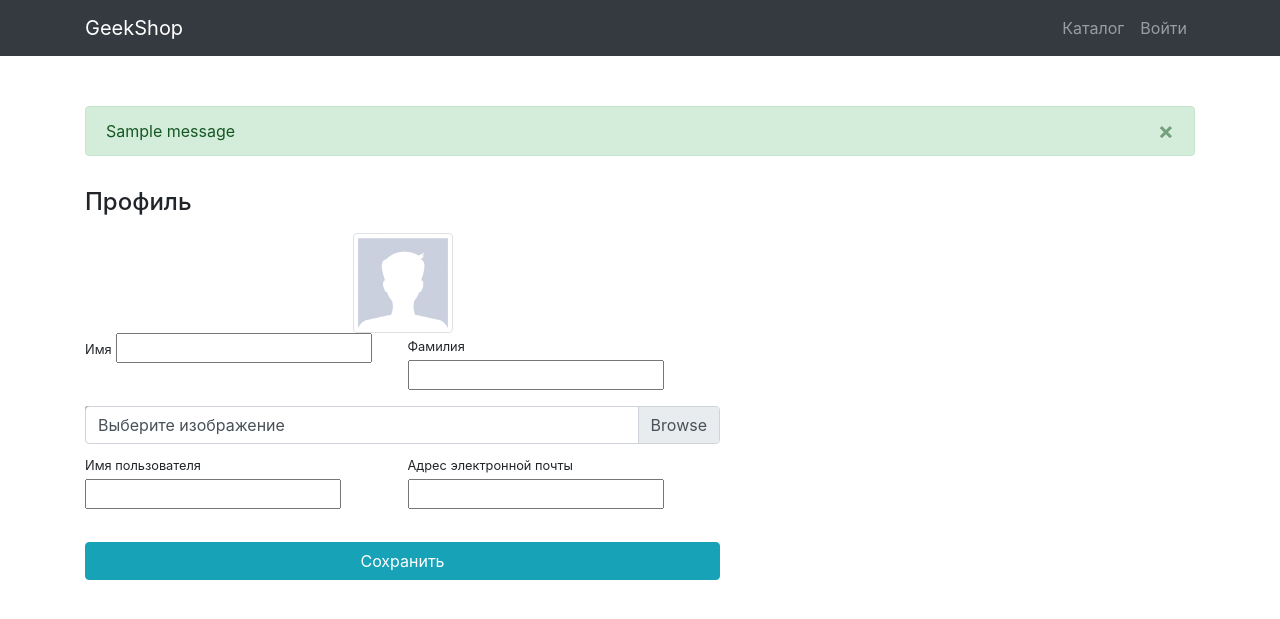
After one commit to NankuF/geekshop, a Django app: template users/templates/users/profile.html in a window 1280 px wide. The commit adds this page. Shown: the top 619 px of the page. Run offline with Django 3.2, Linux system fonts and the light colour scheme; the template is opened without the code that fills it: most values are stand-ins (such as "Sample title", 1, 10 or a date in 2020); one stand-in notice (Sample message) is shown; form fields are guessed from the names that the template uses; some libraries are stand-ins or nearby versions.

Commit message:
added profile

```diff
--- a/products/templates/products/base.html
+++ b/products/templates/products/base.html
@@ -42,7 +42,7 @@
                 </li>
                 {% if user.is_authenticated %}
                     <li class="nav-item">
-                        <a class="nav-link" href="auth/profile.html">{{ user.username }}
+                        <a class="nav-link" href="{% url 'users:profile' %}">{{ user.username }}
                             <i class="fas fa-user-circle"></i>
                         </a>
                     </li>
--- a/products/templates/products/products.html
+++ b/products/templates/products/products.html
@@ -66,7 +66,7 @@
                             <div class="card h-100">
                                 <a href="#">
                                     <img class="card-img-top"
-                                         src="/media/{{ product.image }}"
+                                         src="{{ product.image.url}}"
                                          alt="">
                                 </a>
                                 <div class="card-body">
@@ -74,7 +74,7 @@
                                         <a href="#">{{ product.name }}</a>
                                     </h4>
                                     <h5>{{ product.price }} руб.</h5>
-                                    <p class="card-text">{{ product.description|truncatechars:7 }}</p>
+                                    <p class="card-text">{{ product.description }}</p>
                                     <h1>{{ product.category.name }}</h1>
                                 </div>
                                 <div class="card-footer text-center">
@@ -113,7 +113,7 @@
     <!-- Footer -->
     <footer class="py-5 bg-dark">
         <div class="container">
-            <p class="m-0 text-center text-white">Copyright &copy; GeekShop {% now 'Y' %}</p>
+            <p class="m-0 text-center text-white">Copyright &copy; V.Poltoranin {% now 'Y' %}</p>
         </div>
         <!-- /.container -->
     </footer>
--- /dev/null
+++ b/users/templates/users/profile.html
@@ -0,0 +1,87 @@
+{% extends 'products/base.html' %}
+{% load static %}
+
+{% block css %}
+    {{ block.super }}
+    <link href="{% static 'css/profile.css' %}" rel="stylesheet">
+{% endblock %}
+
+{% block content %}
+    <div class="container">
+                {% if messages or form.errors %}
+            <div class="alert
+         {% if messages %} alert-success {% else %} alert-warning {% endif %} alert-dismissible fade show" role="alert"
+                 style="margin-top: 50px;">
+                {% if messages %}
+                    {% for message in messages %}
+                        {{ message }}
+                    {% endfor %}
+                {% else %}
+                    {{ form.errors.image }}
+{#                    {% for error in form.errors %}#}
+{#                        {{ error }}#}
+{#                    {% endfor %}#}
+                {% endif %}
+                <button type="button" class="close" data-dismiss="alert" aria-label="Close">
+                    <span aria-hidden="true">&times;</span>
+                </button>
+            </div>
+        {% endif %}
+
+        <div class="row">
+            <div class="col-lg-7">
+                <h4 class="mt-3 mb-3">Профиль</h4>
+                <div class="col-lg-12 text-center">
+                    <img width="100" height="100"
+                         src="{% if user.image %} {{ user.image.url }} {% else %} {% static 'vendor/img/users/default_avatar.jpg' %} {% endif %}"
+                         class="img-thumbnail">
+                </div>
+                <form action="{% url 'users:profile' %}" method="post" enctype="multipart/form-data">
+                    {% csrf_token %}
+                    <div class="form-row">
+                        <div class="col-lg-6">
+                            <div class="form-group">
+                                <label class="small mb-1" for="{{ form.first_name.id_for_label }}">Имя</label>
+                                {{ form.first_name }}
+                            </div>
+                        </div>
+                        <div class="col-lg-6">
+                            <div class="form-group">
+                                <label class="small mb-1" for="{{ form.last_name.id_for_label }}">Фамилия</label>
+                                {{ form.last_name }}
+                            </div>
+                        </div>
+                    </div>
+                    <div class="form-row mb-2">
+                        <div class="col-lg-12">
+                            <div class="custom-file">
+                                {{ form.image }}
+                                <label class="custom-file-label" for="{{ form.image.id_for_label }}">Выберите
+                                    изображение</label>
+                            </div>
+                        </div>
+                    </div>
+                    <div class="form-row">
+                        <div class="col-lg-6">
+                            <label class="small mb-1" for="{{ form.username.id_for_label }}">Имя пользователя</label>
+                            {{ form.username }}
+                        </div>
+                        <div class="col-lg-6">
+                            <label class="small mb-1" for="{{ form.email.id_for_label }}">Адрес электронной
+                                почты</label>
+                            {{ form.email }}
+                        </div>
+                    </div>
+                    <div class="form-row">
+                        <div class="col-lg-12" style="margin-top: 33px;">
+                            <input class="btn btn-info btn-block" type="submit" value="Сохранить">
+                        </div>
+                    </div>
+                </form>
+            </div>
+            {#            <div class="col-lg-5">#}
+            {#                {% include 'baskets/baskets.html' %}#}
+        </div>
+    </div>
+    </div>
+{% endblock %}
--- a/users/urls.py
+++ b/users/urls.py
@@ -1,12 +1,13 @@
 from django.urls import path
 
-from users.views import login, register, logout
+from users.views import login, register, profile, logout
 
 app_name = 'users'
 
 urlpatterns = [
     path('login/', login, name='login'),
     path('register/', register, name='register'),
+    path('profile/', profile, name='profile'),
     path('logout/', logout, name='logout'),
 
 ]
```
Also changed, not shown: users/forms.py (+13 -1 lines), users/views.py (+18 -1 lines), geekshop/settings.py (line endings or trailing spaces).
